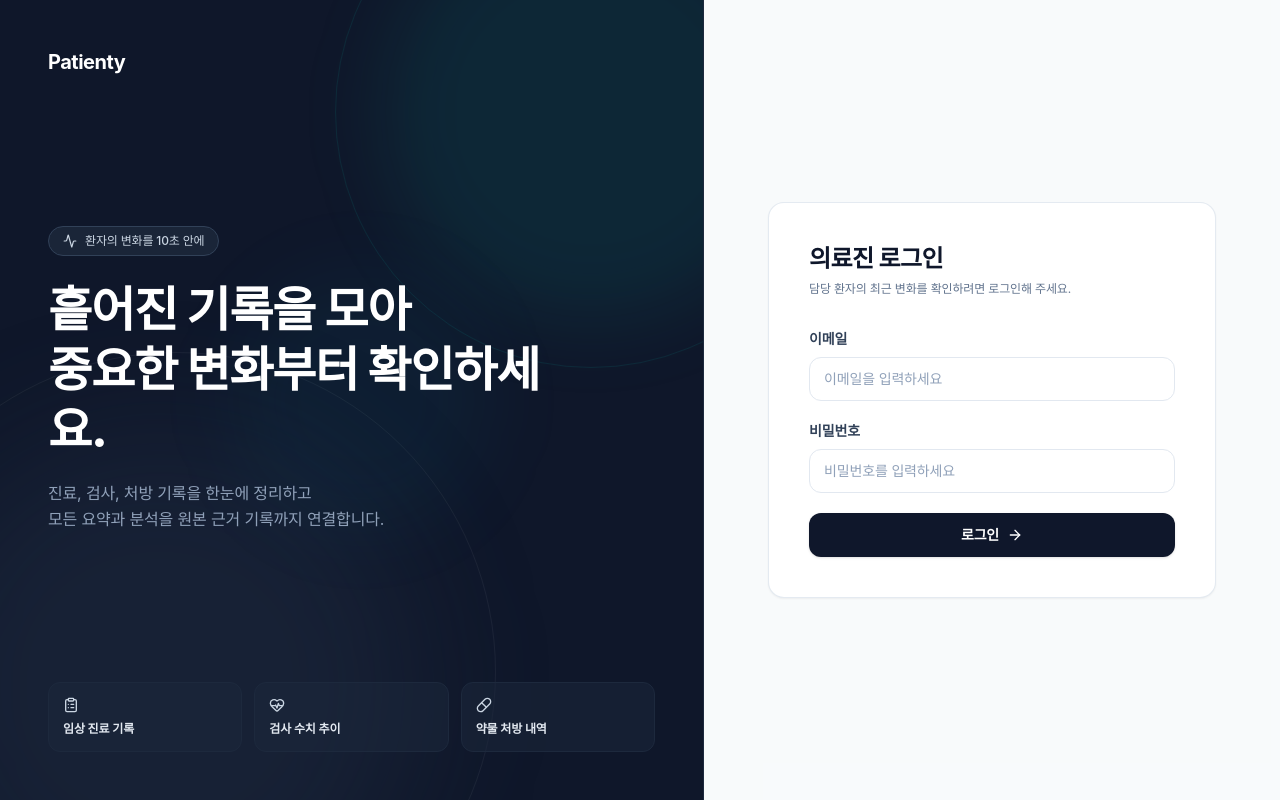
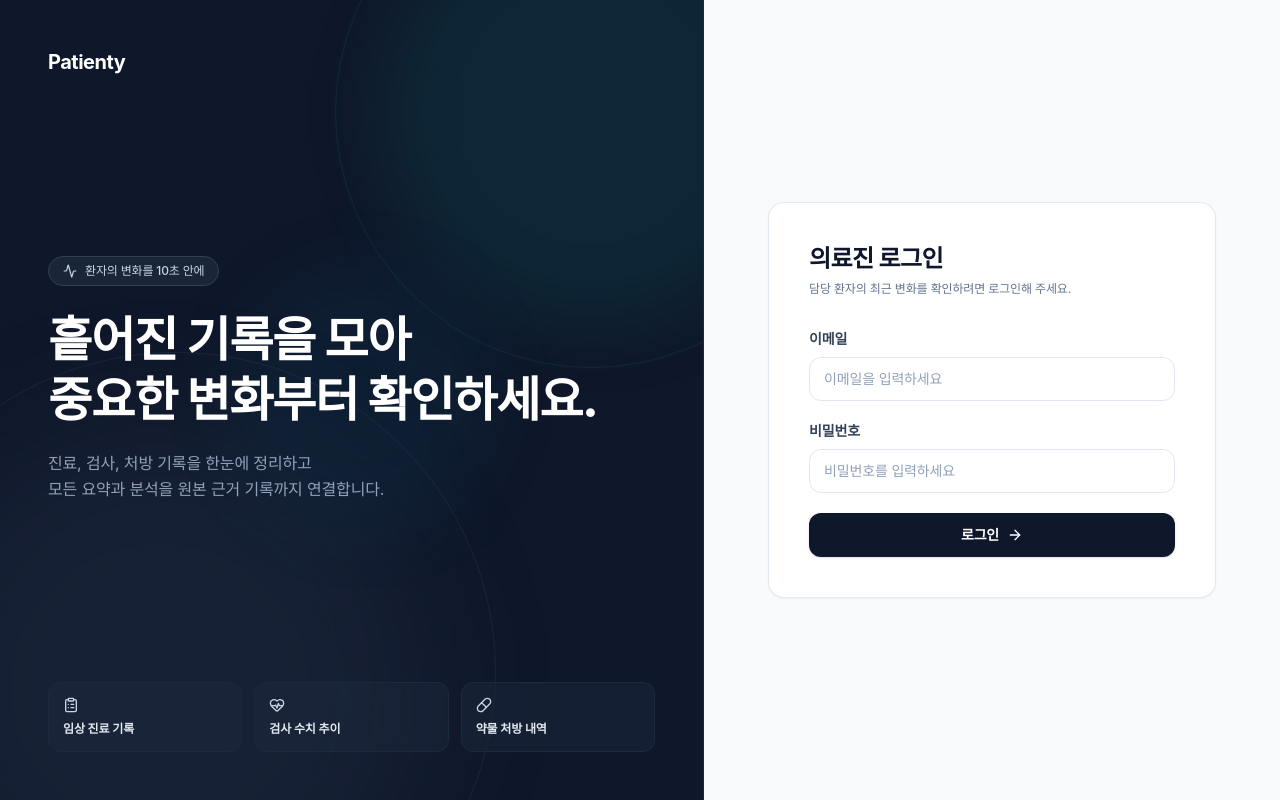
Before and after one commit to myagmb28Dev/Patienty, a Next.js app in the folder frontend/: page /login in a window 1280 px wide. Built offline with nearby package versions, Linux system fonts and the light colour scheme; no server answers.

Commit message:
feat: improve typography and word breaking on login page hero

```diff
--- a/frontend/src/app/login/page.tsx
+++ b/frontend/src/app/login/page.tsx
@@ -125,17 +125,17 @@ export default function LoginPage() {
           <p className="text-xl font-bold tracking-tight text-white">Patienty</p>
         </div>
 
-        <div className="relative max-w-lg">
+        <div className="relative max-w-xl">
           <span className="inline-flex items-center gap-2 rounded-full border border-slate-700 bg-slate-800/80 px-3.5 py-1.5 text-xs font-medium text-slate-300">
             <Activity className="size-3.5 text-slate-300" aria-hidden />
             환자의 변화를 10초 안에
           </span>
-          <h1 className="mt-6 text-4xl font-extrabold leading-tight tracking-tight text-white sm:text-5xl">
+          <h1 className="mt-6 text-3xl font-extrabold leading-tight tracking-tight text-white sm:text-4xl xl:text-5xl break-keep">
             흩어진 기록을 모아
             <br />
             중요한 변화부터 확인하세요.
           </h1>
-          <p className="mt-5 text-base leading-relaxed text-slate-400">
+          <p className="mt-5 text-base leading-relaxed text-slate-400 break-keep">
             진료, 검사, 처방 기록을 한눈에 정리하고
             <br />
             모든 요약과 분석을 원본 근거 기록까지 연결합니다.
```
